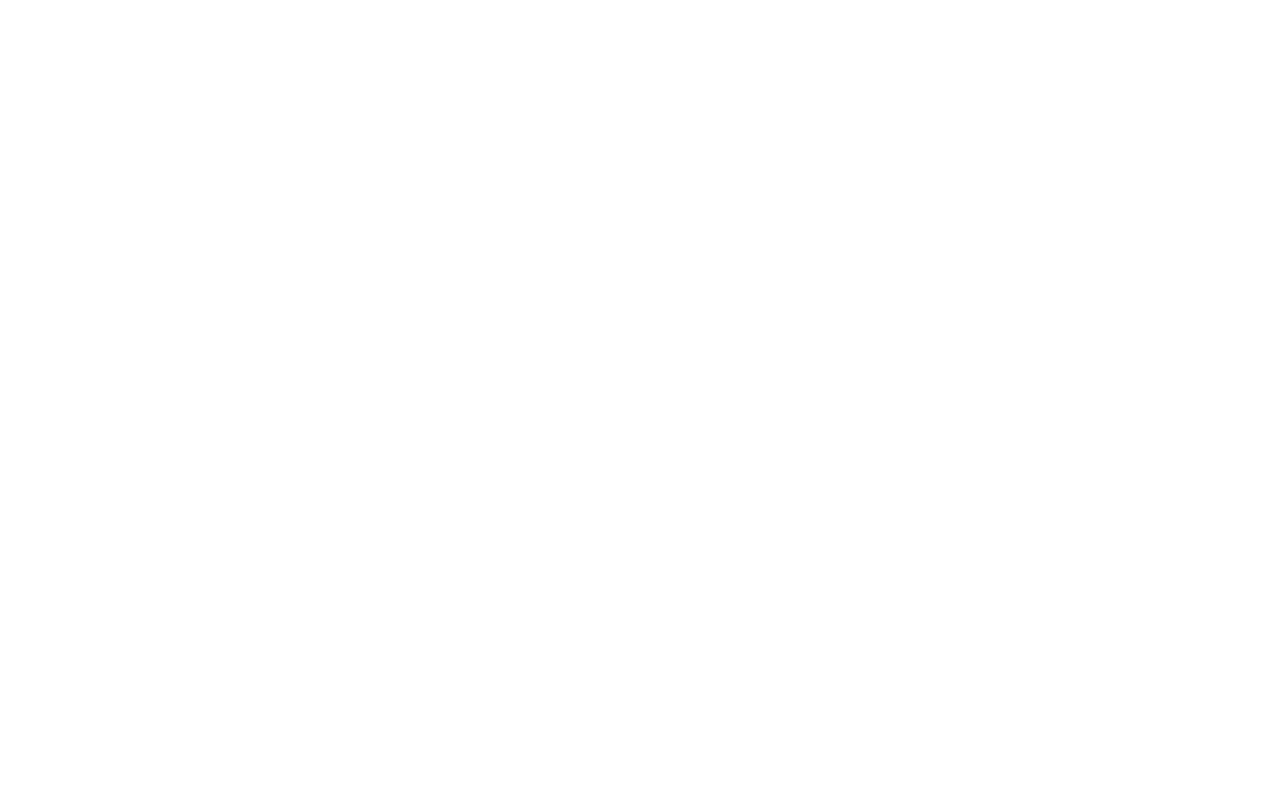
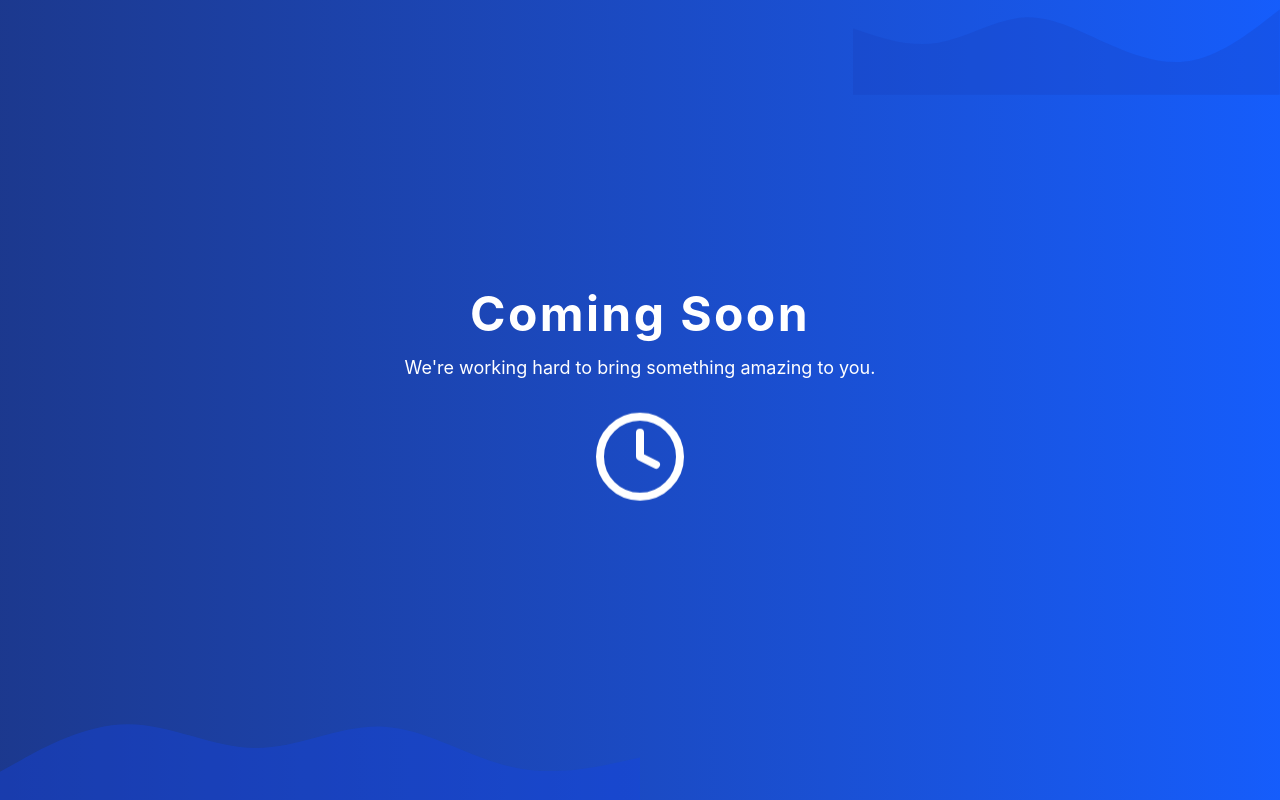
Before and after one commit to Ketan1317/HackHeaven-Frontend, a React (Vite) app: page /coming in a window 1280 px wide. Before the commit this address had no page. Built offline with nearby package versions, Linux system fonts and the light colour scheme.

Commit message:
deploying

```diff
--- a/src/App.jsx
+++ b/src/App.jsx
@@ -12,6 +12,7 @@ import CustomWaiting from "./Pages/CustomWaiting";
 import Custom1v1 from "./Components/Custom1v1.jsx";
 import Home from "./Components/Home.jsx";
 import Room from "./Components/Room.jsx";
+import ComingSoon from "./Components/ComingSoon.jsx";
 
 const App = () => {
   return (
@@ -30,6 +31,7 @@ const App = () => {
         <Route path = "/home" element={<Home/>}/>
         <Route path="/room" element={<Room />} />
         <Route path="/room/:roomId" element={<Room />} />
+        <Route path='/coming' element={<ComingSoon/>}/>
         </Routes>
     </Router>
   );
--- /dev/null
+++ b/src/Components/ComingSoon.jsx
@@ -0,0 +1,82 @@
+import React from "react";
+import { motion } from "framer-motion";
+
+const ComingSoon = () => {
+  return (
+    <div className="flex items-center justify-center h-screen bg-gradient-to-r from-blue-900 to-blue-600">
+      <motion.div
+        className="text-center text-white"
+        initial={{ opacity: 0, scale: 0.8 }}
+        animate={{ opacity: 1, scale: 1 }}
+        transition={{ duration: 1.2 }}
+      >
+        <motion.h1
+          className="text-5xl font-bold tracking-wider mb-4"
+          initial={{ y: -50, opacity: 0 }}
+          animate={{ y: 0, opacity: 1 }}
+          transition={{ duration: 1.2, delay: 0.3 }}
+        >
+          Coming Soon
+        </motion.h1>
+        <motion.p
+          className="text-lg mb-8"
+          initial={{ y: 50, opacity: 0 }}
+          animate={{ y: 0, opacity: 1 }}
+          transition={{ duration: 1.2, delay: 0.6 }}
+        >
+          We're working hard to bring something amazing to you.
+        </motion.p>
+        <motion.div
+          initial={{ opacity: 0 }}
+          animate={{ opacity: 1 }}
+          transition={{ duration: 1.5, delay: 1 }}
+        >
+          <svg
+            className="w-24 h-24 mx-auto animate-bounce"
+            xmlns="http://www.w3.org/2000/svg"
+            viewBox="0 0 24 24"
+            fill="none"
+            stroke="currentColor"
+            strokeWidth="2"
+            strokeLinecap="round"
+            strokeLinejoin="round"
+          >
+            <circle cx="12" cy="12" r="10" />
+            <path d="M12 6v6l4 2" />
+          </svg>
+        </motion.div>
+      </motion.div>
+
+      <motion.div
+        className="absolute inset-0 overflow-hidden"
+        initial={{ opacity: 0 }}
+        animate={{ opacity: 0.5 }}
+        transition={{ duration: 2, delay: 0.5 }}
+      >
+        <svg
+          className="absolute bottom-0 left-0 w-1/2 h-auto text-blue-700 opacity-70"
+          xmlns="http://www.w3.org/2000/svg"
+          viewBox="0 0 1440 320"
+        >
+          <path
+            fill="currentColor"
+            d="M0,256L48,229.3C96,203,192,149,288,149.3C384,149,480,203,576,202.7C672,203,768,149,864,154.7C960,160,1056,224,1152,245.3C1248,267,1344,245,1392,234.7L1440,224L1440,320L1392,320C1344,320,1248,320,1152,320C1056,320,960,320,864,320C768,320,672,320,576,320C480,320,384,320,288,320C192,320,96,320,48,320L0,320Z"
+          ></path>
+        </svg>
+
+        <svg
+          className="absolute top-0 right-0 w-1/3 h-auto text-blue-800 opacity-50"
+          xmlns="http://www.w3.org/2000/svg"
+          viewBox="0 0 1440 320"
+        >
+          <path
+            fill="currentColor"
+            d="M0,96L48,112C96,128,192,160,288,144C384,128,480,64,576,58.7C672,53,768,107,864,149.3C960,192,1056,224,1152,202.7C1248,181,1344,107,1392,69.3L1440,32L1440,320L1392,320C1344,320,1248,320,1152,320C1056,320,960,320,864,320C768,320,672,320,576,320C480,320,384,320,288,320C192,320,96,320,48,320L0,320Z"
+          ></path>
+        </svg>
+      </motion.div>
+    </div>
+  );
+};
+
+export default ComingSoon;
--- a/src/Components/LandingPage.jsx
+++ b/src/Components/LandingPage.jsx
@@ -7,8 +7,8 @@ import { FaRust } from "react-icons/fa";
 import { FaGolang } from "react-icons/fa6";
 import React, { useEffect, useRef, useState } from "react";
 import { useNavigate } from "react-router-dom";
-import sc1 from "./../assets/sc1.png";
-import sc2 from "./../assets/sc2.png";
+import s3 from "./../assets/s3.png";
+import s4 from "./../assets/s4.png";
 import { IoGameControllerOutline } from "react-icons/io5";
 import { MdOutlineRecordVoiceOver } from "react-icons/md";
 import logoNew from "./../assets/logoNew.png";
@@ -308,14 +308,14 @@ const LandingPage = () => {
         <div className="absolute w-[30%] h-[30%] rounded-full bg-gradient-to-r from-teal-400 via-indigo-500 to-violet-400 opacity-15 blur-3xl z-0 animate-pulse"></div>
         <div className="relative z-10 transform transition-all duration-500 hover:scale-[1.02] hover:rotate-[1deg] hover:translate-y-1">
           <img
-            src={sc2}
+            src={s4}
             alt="screenshot 1"
             className="w-[65%] max-w-5xl rounded-xl shadow-[0_20px_60px_-15px_rgba(0,0,0,0.6)] border border-indigo-800/50 animate-fadeIn"
           />
         </div>
         <div className="absolute top-12 left-[60%] z-20 transform transition-all duration-500 hover:scale-[1.03] hover:rotate-[2deg] hover:translate-y-2">
           <img
-            src={sc1}
+            src={s3}
             alt="screenshot 2"
             className="w-[55%] max-w-5xl min-w-xl rounded-xl shadow-[0_16px_50px_-12px_rgba(0,0,0,0.5)] border border-indigo-500/50 opacity-95 animate-float"
             style={{ transform: "rotate(-2deg)" }}
@@ -343,7 +343,7 @@ const LandingPage = () => {
               }}
             >
               <div
-                className={`absolute inset-0 bg-gradient-to-br ${feature.gradient} rounded-2xl opacity-0 group-hover:opacity-100 transition-opacity duration-300`}
+                className={`absolute inset-0 bg-gradient-to-br ${feature.gradient} rounded-2xl opacity-0 group-hover:opacity-90 transition-opacity duration-300`}
               >
                 <div className="meteor-container">
         <div className="meteor-effect"></div>
@@ -364,11 +364,11 @@ const LandingPage = () => {
                 {isLeft ? (
                   feature.icon
                 ) : (
-                  <div className="text-left">
-                    <h3 className="text-2xl font-semibold mb-3 text-cyan-300 tracking-tight">
+                  <div className="text-left pl-14">
+                    <h3 className="text-4xl font-semibold mb-3 text-cyan-300 tracking-tight">
                       {feature.title}
                     </h3>
-                    <p className="text-gray-100 text-lg font-normal leading-relaxed tracking-wide">
+                    <p className="text-gray-100 text-2xl font-normal leading-relaxed tracking-wide">
                       {feature.desc}
                     </p>
                   </div>
@@ -379,10 +379,10 @@ const LandingPage = () => {
                   feature.icon
                 ) : (
                   <div className="text-left">
-                    <h3 className="text-2xl font-semibold mb-3 text-cyan-300 tracking-tight">
+                    <h3 className="text-4xl font-semibold mb-3 text-cyan-300 tracking-tight">
                       {feature.title}
                     </h3>
-                    <p className="text-gray-100 text-lg font-normal leading-relaxed tracking-wide">
+                    <p className="text-gray-100 text-2xl font-normal leading-relaxed tracking-wide">
                       {feature.desc}
                     </p>
                   </div>
--- a/src/Pages/CustomDashBoard.jsx
+++ b/src/Pages/CustomDashBoard.jsx
@@ -16,58 +16,67 @@ function Home() {
   const [isLoading, setIsLoading] = useState(false);
   const navigate = useNavigate();
 
-  const handleCreateRoom = async (e) => {
-    e.preventDefault();
-    if (!username) {
-      toast.error("Please enter a username");
-      setError("Please enter a username");
-      return;
-    }
+  // const handleCreateRoom = async (e) => {
+  //   e.preventDefault();
+  //   if (!username) {
+  //     toast.error("Please enter a username");
+  //     setError("Please enter a username");
+  //     return;
+  //   }
 
-    setIsLoading(true);
-    setError("");
+  //   setIsLoading(true);
+  //   setError("");
 
-    try {
-      const response = await axios.post(`${API_URL}/create-room`);
-      const { room_id } = response.data;
+  //   try {
+  //     const response = await axios.post(`${API_URL}/create-room`);
+  //     const { room_id } = response.data;
 
-      await axios.post(`${API_URL}/join-room/${room_id}`, { username });
-      localStorage.setItem("username", username);
-      toast.success("Room created successfully!");
-      navigate(`/room/${room_id}`);
-    } catch (err) {
-      const message = err.response?.data?.error || "Failed to create room.";
-      toast.error(message);
-      setError(message);
-    } finally {
-      setIsLoading(false);
-    }
-  };
+  //     await axios.post(`${API_URL}/join-room/${room_id}`, { username });
+  //     localStorage.setItem("username", username);
+  //     toast.success("Room created successfully!");
+  //     navigate(`/room/${room_id}`);
+  //   } catch (err) {
+  //     const message = err.response?.data?.error || "Failed to create room.";
+  //     toast.error(message);
+  //     setError(message);
+  //   } finally {
+  //     setIsLoading(false);
+  //   }
+  // };
 
   const handleJoinRoom = async (e) => {
-    e.preventDefault();
-    if (!username || !roomCode) {
-      toast.error("Please enter both username and room code");
-      setError("Please enter both username and room code");
-      return;
-    }
+    e.preventDefault;
+    navigate("/coming");
+  }
+  const handleCreateRoom =async (e) => {
+    e.preventDefault;
+    navigate("/coming");
+  }
 
-    setIsLoading(true);
-    setError("");
+  // const handleJoinRoom = async (e) => {
+  //   e.preventDefault();
+  //   if (!username || !roomCode) {
+  //     toast.error("Please enter both username and room code");
+  //     setError("Please enter both username and room code");
+  //     return;
+  //   }
 
-    try {
-      await axios.post(`${API_URL}/join-room/${roomCode}`, { username });
-      localStorage.setItem("username", username);
-      toast.success("Joined room successfully!");
-      navigate(`/room/${roomCode}`);
-    } catch (err) {
-      const message = err.response?.data?.error || "Failed to join room.";
-      toast.error(message);
-      setError(message);
-    } finally {
-      setIsLoading(false);
-    }
-  };
+  //   setIsLoading(true);
+  //   setError("");
+
+  //   try {
+  //     await axios.post(`${API_URL}/join-room/${roomCode}`, { username });
+  //     localStorage.setItem("username", username);
+  //     toast.success("Joined room successfully!");
+  //     navigate(`/room/${roomCode}`);
+  //   } catch (err) {
+  //     const message = err.response?.data?.error || "Failed to join room.";
+  //     toast.error(message);
+  //     setError(message);
+  //   } finally {
+  //     setIsLoading(false);
+  //   }
+  // };
 
   const [user] = useState({
     name: "Ketan_1313",
```
Also changed, not shown: src/Components/Landing.css (added), src/assets/s3.png (added), src/assets/s4.png (added).
